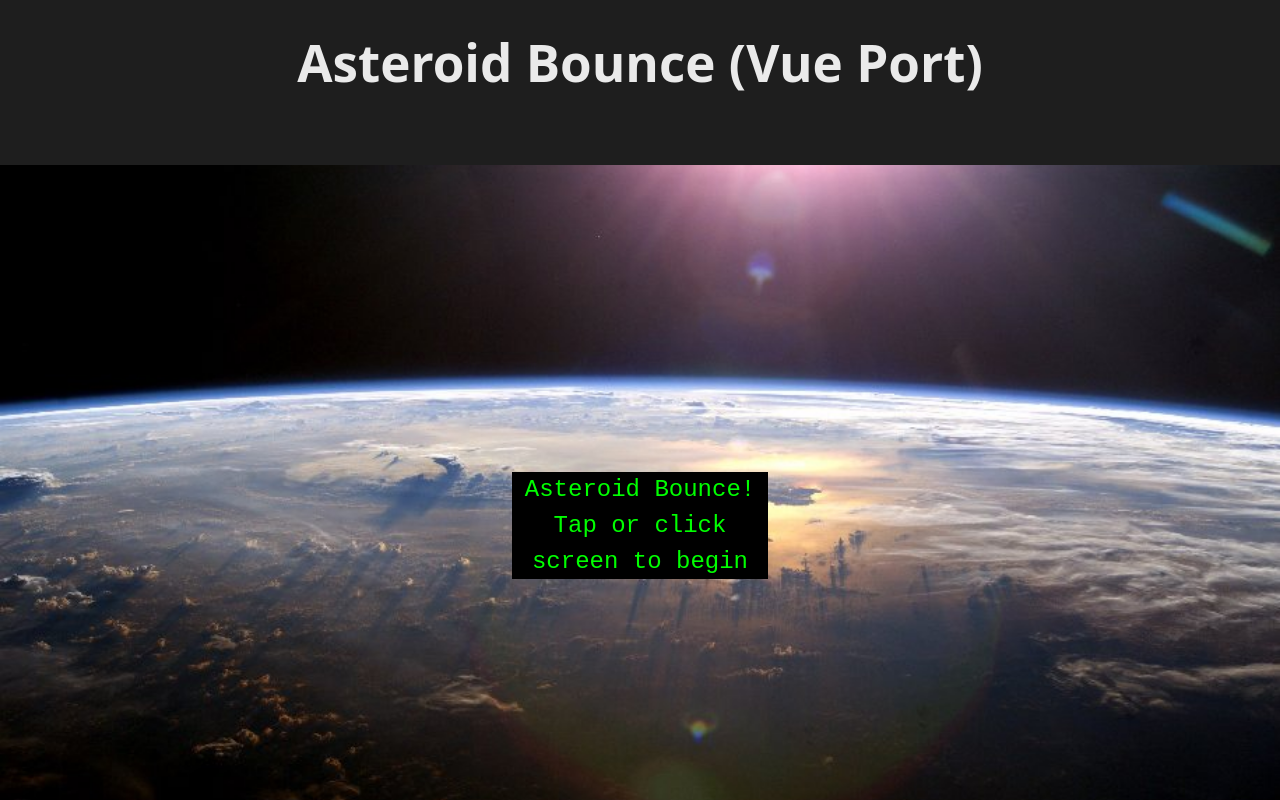
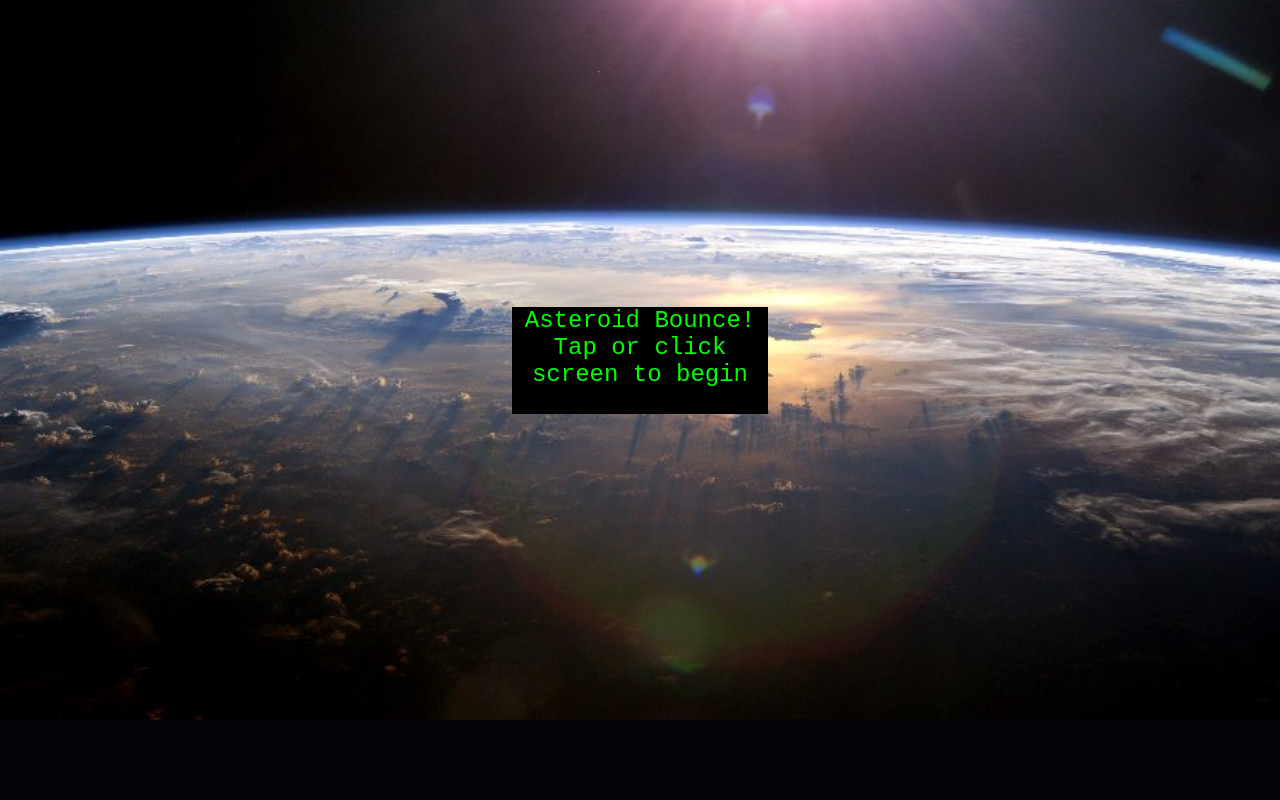
Before and after one commit to cor2879/Asteroid_Bounce, a Vue app: page / in a window 1280 px wide. Built offline with nearby package versions, Linux system fonts and the light colour scheme.

Commit message:
Prepare Asteroid Bounce for Shopify Arcade

```diff
--- a/index.html
+++ b/index.html
@@ -2,9 +2,22 @@
 <html lang="en">
   <head>
     <meta charset="UTF-8" />
-    <link rel="icon" type="image/svg+xml" href="/vite.svg" />
     <meta name="viewport" content="width=device-width, initial-scale=1.0" />
-    <title>asteroid-bounce</title>
+    <meta
+      name="description"
+      content="Play Asteroid Bounce, an original browser game from Old Skool Games and Software."
+    />
+    <title>Asteroid Bounce</title>
+    <style>
+      html,
+      body,
+      #app {
+        min-width: 320px;
+        min-height: 100%;
+        margin: 0;
+        background: #050308;
+      }
+    </style>
   </head>
   <body>
     <div id="app"></div>
--- a/package.json
+++ b/package.json
@@ -6,7 +6,8 @@
   "scripts": {
     "dev": "vite",
     "build": "vite build",
-    "preview": "vite preview"
+    "preview": "vite preview",
+    "build:shopify": "vite build --mode shopify"
   },
   "dependencies": {
     "vue": "^3.5.24"
--- a/src/App.vue
+++ b/src/App.vue
@@ -1,36 +1,35 @@
 <template>
-  <div id="app">
-    <h1>Asteroid Bounce (Vue Port)</h1>
-
-    <!-- Vue owns this container -->
-    <div id="pong-viewport">
-    </div>
+  <div class="asteroid-bounce-app">
+    <div
+      ref="viewport"
+      class="asteroid-bounce-app__viewport"
+      role="application"
+      aria-label="Asteroid Bounce"
+    ></div>
   </div>
 </template>
 
 <script setup>
-import { onMounted, ref } from 'vue';
+import { onBeforeUnmount, onMounted, ref } from 'vue';
 import pongGame from './game/pong.js';
 import Utilities from './game/Utilities.js';
 
-const gameHost = ref(null);
+const viewport = ref(null);
+let game = null;
 
 onMounted(() => {
-  // IMPORTANT: expose Utilties & PongGame to window
   window.Utilities = Utilities;
+  game = new pongGame(viewport.value);
+  window.PongGame = game;
+});
 
-  const gameHost = ref(null)
+onBeforeUnmount(() => {
+  if (game && typeof game.destroy === 'function') {
+    game.destroy();
+  }
 
-  var pong = new pongGame(document.getElementById('pong-viewport'));
-  window.PongGame = pong;
-})
+  if (window.PongGame === game) {
+    delete window.PongGame;
+  }
+});
 </script>
-
-<style scoped>
-#app {
-  text-align: center;
-}
-canvas {
-  border: 1px solid #444;
-}
-</style>
--- a/src/game/pong.js
+++ b/src/game/pong.js
@@ -18,10 +18,27 @@
  *      Enjoy!
  */
 
-import Utilities from './Utilities';
+import Utilities from './Utilities.js';
+
+const resolveAsset = (path) => {
+    const assets = window.AsteroidBounceAssets || {};
+    const normalizedPath = path.replace(/^\/+/, '');
+
+    if (assets[path]) {
+        return assets[path];
+    }
+
+    if (assets[normalizedPath]) {
+        return assets[normalizedPath];
+    }
+
+    return new URL(normalizedPath, new URL(import.meta.env.BASE_URL, window.location.href)).toString();
+};
 
 var pongGame = function(parent, gameState) {
     this.paused = true;
+    this._destroyed = false;
+    this._loopTimer = null;
 
     this.parent = ((parent) ? parent : document.body);
 
@@ -40,7 +57,7 @@ pongGame.PADDLE_UP = 38;
 pongGame.SPACEBAR = 32;
 pongGame.ASPECT_RATIO = 16/9;
 pongGame.MAX_BOARD_WIDTH = 1600;
-pongGame.MIN_BOARD_WIDTH = 800;
+pongGame.MIN_BOARD_WIDTH = 320;
 pongGame.MAX_BALL_SPEED = 30;
 pongGame.keys = {};
 
@@ -58,6 +75,32 @@ window.addEventListener('keyup', (e) => {
 
 pongGame.prototype = {
 
+    destroy: function() {
+        this._destroyed = true;
+        this.paused = true;
+
+        if (this._loopTimer) {
+            window.clearTimeout(this._loopTimer);
+            this._loopTimer = null;
+        }
+
+        if (this._onKeyPress) {
+            window.document.removeEventListener('keydown', this._onKeyPress, false);
+        }
+
+        if (this._onMouseDown) {
+            window.document.removeEventListener('mousedown', this._onMouseDown, false);
+        }
+
+        if (this._onMouseUp) {
+            window.document.removeEventListener('mouseup', this._onMouseUp, false);
+        }
+
+        if (this.board && this.board.parentNode) {
+            this.board.parentNode.removeChild(this.board);
+        }
+    },
+
     getBall: function() {
         return this.ball;
     },
@@ -66,7 +109,7 @@ pongGame.prototype = {
         var game = this;
 
         if (!this.board) {
-            this.board = pongGame.createGameBoard('/images/MainBG.jpg',
+            this.board = pongGame.createGameBoard(resolveAsset('/images/MainBG.jpg'),
             function () { game.load(gameState); }, this);
 
 
@@ -77,16 +120,13 @@ pongGame.prototype = {
                 document.body.appendChild(this.board);
             }
 
-            window.document.addEventListener('keydown', this.onKeyPress, false);
-            window.document.addEventListener(
-                'mousedown',
-                this.mousedown.bind(this),
-                false);
+            this._onKeyPress = this.onKeyPress.bind(this);
+            this._onMouseDown = this.mousedown.bind(this);
+            this._onMouseUp = this.mouseup.bind(this);
 
-            window.document.addEventListener(
-                'mouseup',
-                this.mouseup.bind(this),
-                false);
+            window.document.addEventListener('keydown', this._onKeyPress, false);
+            window.document.addEventListener('mousedown', this._onMouseDown, false);
+            window.document.addEventListener('mouseup', this._onMouseUp, false);
         }
 
         pongGame.MaxAiSpeed = pongGame.DefaultMaxPaddleSpeed;
@@ -108,7 +148,7 @@ pongGame.prototype = {
 
         // Set up left paddle
         if (!this.leftPaddle) {
-            this.leftPaddle = pongGame.createPaddle('leftPaddle', '/images/LeftPaddle.gif', this);
+            this.leftPaddle = pongGame.createPaddle('leftPaddle', resolveAsset('/images/LeftPaddle.gif'), this);
             this.board.appendChild(this.leftPaddle);
         }
 
@@ -121,7 +161,7 @@ pongGame.prototype = {
 
         // Set up right paddle
         if (!this.rightPaddle) {
-            this.rightPaddle = pongGame.createPaddle('rightPaddle', '/images/RightPaddle.gif', this);
+            this.rightPaddle = pongGame.createPaddle('rightPaddle', resolveAsset('/images/RightPaddle.gif'), this);
             this.board.appendChild(this.rightPaddle);
         }
 
@@ -133,7 +173,7 @@ pongGame.prototype = {
         Utilities.showObject(this.rightPaddle);
 
         if (!this.ball) {
-            this.ball = pongGame.createBall('/images/Ball.gif', this);
+            this.ball = pongGame.createBall(resolveAsset('/images/Ball.gif'), this);
             Utilities.hideObject(this.ball);
             this.board.appendChild(this.ball);
         }
@@ -173,8 +213,6 @@ pongGame.prototype = {
 
         this.soundEffects = pongGame.createSoundEffects();
 
-        window.document.addEventListener('mousedown', this.mousedown, false);
-        window.document.addEventListener('mouseup', this.mouseup, false);
         this.startGame(this.ball, gameState);
         Utilities.hideObject(this.board.Title);
     },
@@ -187,7 +225,7 @@ pongGame.prototype = {
         }
 
         if (evt.keyCode == pongGame.SPACEBAR) {
-            document.getElementById('pongGame').click();
+            this.board.click();
         }
     },
 
@@ -425,7 +463,11 @@ pongGame.prototype = {
                 player2Score: game.player2ScoreBoard.getScore()
             };
 
-            setTimeout(function() { game.update(ball, directionX, directionY, speedX, speedY, game) }, pongGame.GameLoopInterval);
+            game._loopTimer = window.setTimeout(function() {
+            if (!game._destroyed) {
+                game.update(ball, directionX, directionY, speedX, speedY, game);
+            }
+        }, pongGame.GameLoopInterval);
         }
     },
 
@@ -567,7 +609,7 @@ pongGame.createGameBoard = function(backgroundImg, onStartClick, game) {
     board.style.height = height + 'px';
 
     if (backgroundImg) {
-        board.style.backgroundImage = 'url(/images/MainBG.jpg)';
+        board.style.backgroundImage = 'url("' + backgroundImg + '")';
         board.style.backgroundSize = 'cover';
         board.style.backgroundPosition = 'center';
     }
@@ -810,14 +852,14 @@ pongGame.createPlayControl = function (id, game) {
     playControl.style.top = (dimensions.height - playControlDimensions.height) + 'px';
     playControl.style.left = playControlXY.x + 'px';
 
-    var pauseImg = Utilities.createImage('/images/RetroPause.png', id + '_pause');
+    var pauseImg = Utilities.createImage(resolveAsset('/images/RetroPause.png'), id + '_pause');
     pauseImg.style.width = '100%';
     pauseImg.style.height = '100%';
     pauseImg.style.display = 'block';
     playControl.appendChild(pauseImg);
     playControl.pauseImg = pauseImg;
 
-    var playImg = Utilities.createImage('/images/RetroPlay.png', id + '_play');
+    var playImg = Utilities.createImage(resolveAsset('/images/RetroPlay.png'), id + '_play');
     playImg.style.width = '100%';
     playImg.style.height = '100%';
     playImg.style.display = 'none';
@@ -833,25 +875,25 @@ pongGame.createSoundEffects = function () {
     var soundEffects = new Object();
 
     soundEffects.largeBang = document.createElement('audio');
-    soundEffects.largeBang.src = '/soundeffects/BANGLRG.WAV';
+    soundEffects.largeBang.src = resolveAsset('/soundeffects/BANGLRG.WAV');
 
     soundEffects.mediumBang = document.createElement('audio');
-    soundEffects.mediumBang.src = '/soundeffects/BANGMED.WAV';
+    soundEffects.mediumBang.src = resolveAsset('/soundeffects/BANGMED.WAV');
 
     soundEffects.lose = document.createElement('audio');
-    soundEffects.lose.src = '/soundeffects/Lose.wav';
+    soundEffects.lose.src = resolveAsset('/soundeffects/Lose.wav');
 
     soundEffects.blip = document.createElement('audio');
-    soundEffects.blip.src = '/soundeffects/BLIP.WAV';
+    soundEffects.blip.src = resolveAsset('/soundeffects/BLIP.WAV');
 
     soundEffects.score = document.createElement('audio');
-    soundEffects.score.src = '/soundeffects/008166431-retro-sfx-22.wav';
+    soundEffects.score.src = resolveAsset('/soundeffects/008166431-retro-sfx-22.wav');
 
     soundEffects.gameOver = document.createElement('audio');
-    soundEffects.gameOver.src = '/soundeffects/022802605-8bit-retro-game-over.wav';
+    soundEffects.gameOver.src = resolveAsset('/soundeffects/022802605-8bit-retro-game-over.wav');
 
     soundEffects.victory = document.createElement('audio');
-    soundEffects.victory.src = '/soundeffects/022802601-8bit-retro-victory-melody.wav';
+    soundEffects.victory.src = resolveAsset('/soundeffects/022802601-8bit-retro-victory-melody.wav');
 
     return soundEffects;
 }
--- a/src/style.css
+++ b/src/style.css
@@ -1,117 +1,49 @@
-:root {
-  font-family: system-ui, Avenir, Helvetica, Arial, sans-serif;
-  line-height: 1.5;
-  font-weight: 400;
+.asteroid-bounce-app,
+.asteroid-bounce-app * {
+  box-sizing: border-box;
+}
 
-  color-scheme: light dark;
-  color: rgba(255, 255, 255, 0.87);
-  background-color: #242424;
-
+.asteroid-bounce-app {
+  width: 100%;
+  color: #f8f2e7;
+  background: #050308;
+  font-family: system-ui, -apple-system, BlinkMacSystemFont, "Segoe UI", sans-serif;
   font-synthesis: none;
   text-rendering: optimizeLegibility;
   -webkit-font-smoothing: antialiased;
   -moz-osx-font-smoothing: grayscale;
 }
 
-#app {
-  min-height: 100vh;
+.asteroid-bounce-app__viewport {
   display: flex;
-  flex-direction: column;
-  background: #1e1e1e;
-  color: #eaeaea;
-}
-/*
-  max-width: 1280px;
-  margin: 0 auto;
-  padding: 2rem;
-  text-align: center;
-} */
-
-#pong-viewport {
-  flex: 1;
   width: 100%;
-  min-height: 100vh;
+  min-height: min(75vh, 900px);
+  align-items: center;
+  justify-content: center;
   overflow: hidden;
-  display: flex;
-  align-items: center;      /* vertical centering */
-  justify-content: center;  /* horizontal centering */
-
-  background: #1e1e1e;      /* optional, but nice */
+  background:
+    radial-gradient(circle at 50% 20%, rgba(94, 38, 135, 0.22), transparent 48%),
+    #050308;
 }
 
-.game-wrapper {
+.asteroid-bounce-app .game-wrapper {
   display: flex;
+  align-items: center;
   justify-content: center;
-  align-items: center;
 }
 
-.game-host {
+.asteroid-bounce-app .game-host {
   position: relative;
-  width: 960px;
-  height: 540px;
-  background: black;
+  width: 100%;
+  max-width: 1600px;
+  aspect-ratio: 16 / 9;
   overflow: hidden;
+  background: #000;
 }
 
-a {
-  font-weight: 500;
-  color: #646cff;
-  text-decoration: inherit;
-}
-a:hover {
-  color: #535bf2;
-}
-
-body {
-  margin: 0;
-  min-width: 320px;
-  min-height: 100vh;
-}
-
-html, body {
-  margin: 0;
-  padding: 0;
-  overflow: hidden;
-  height: 100%;
-}
-
-h1 {
-  font-size: 3.2em;
-  line-height: 1.1;
-}
-
-button {
-  border-radius: 8px;
-  border: 1px solid transparent;
-  padding: 0.6em 1.2em;
-  font-size: 1em;
-  font-weight: 500;
-  font-family: inherit;
-  background-color: #1a1a1a;
-  cursor: pointer;
-  transition: border-color 0.25s;
-}
-button:hover {
-  border-color: #646cff;
-}
-button:focus,
-button:focus-visible {
-  outline: 4px auto -webkit-focus-ring-color;
-}
-
-.card {
-  padding: 2em;
-}
-
-@media (prefers-color-scheme: light) {
-  :root {
-    color: #213547;
-    background-color: #ffffff;
-  }
-  a:hover {
-    color: #747bff;
-  }
-  button {
-    background-color: #f9f9f9;
+@media (max-width: 749px) {
+  .asteroid-bounce-app__viewport {
+    min-height: auto;
+    aspect-ratio: 16 / 9;
   }
 }
```
Also changed, not shown: vite.config.js (+15 -3 lines).
